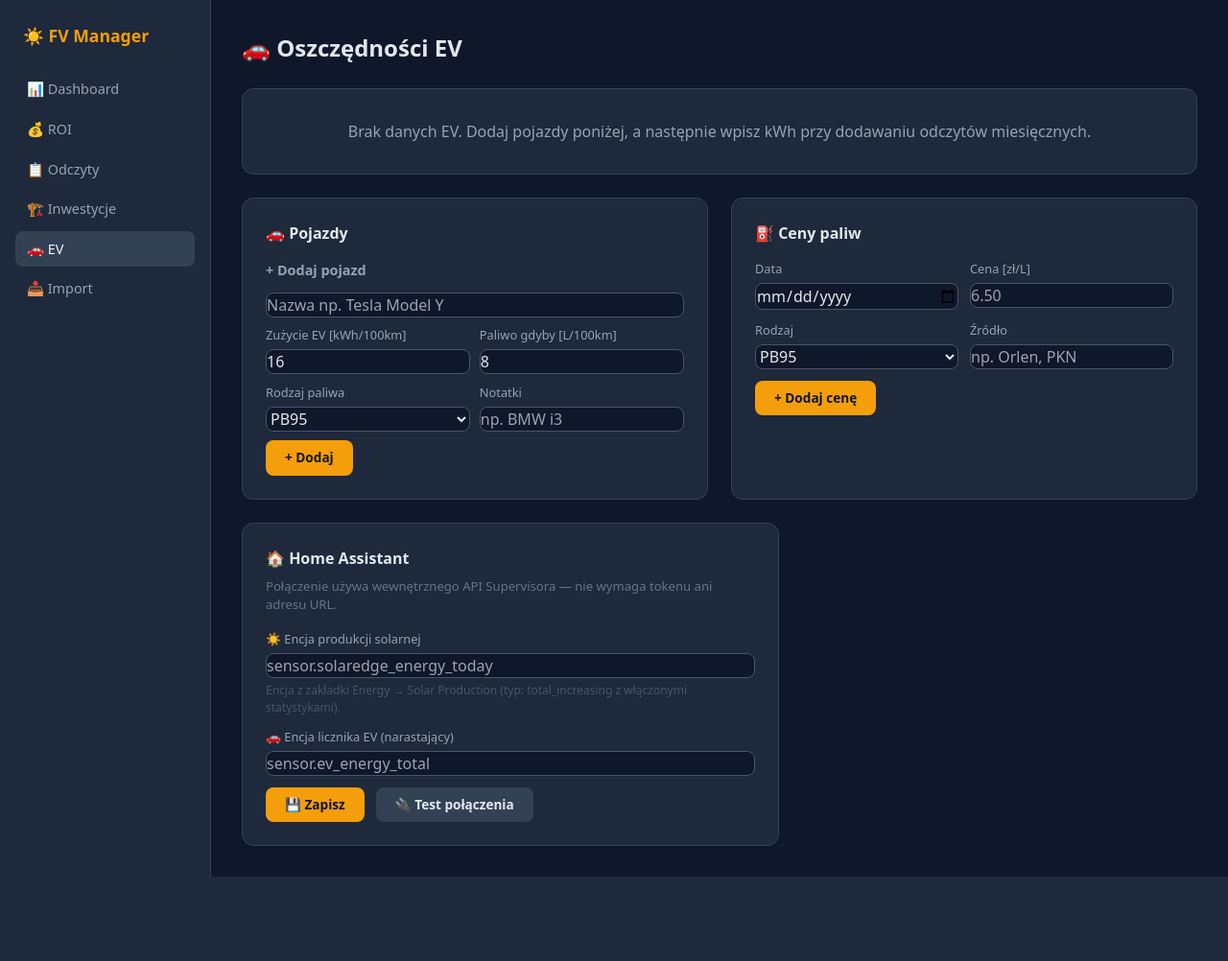
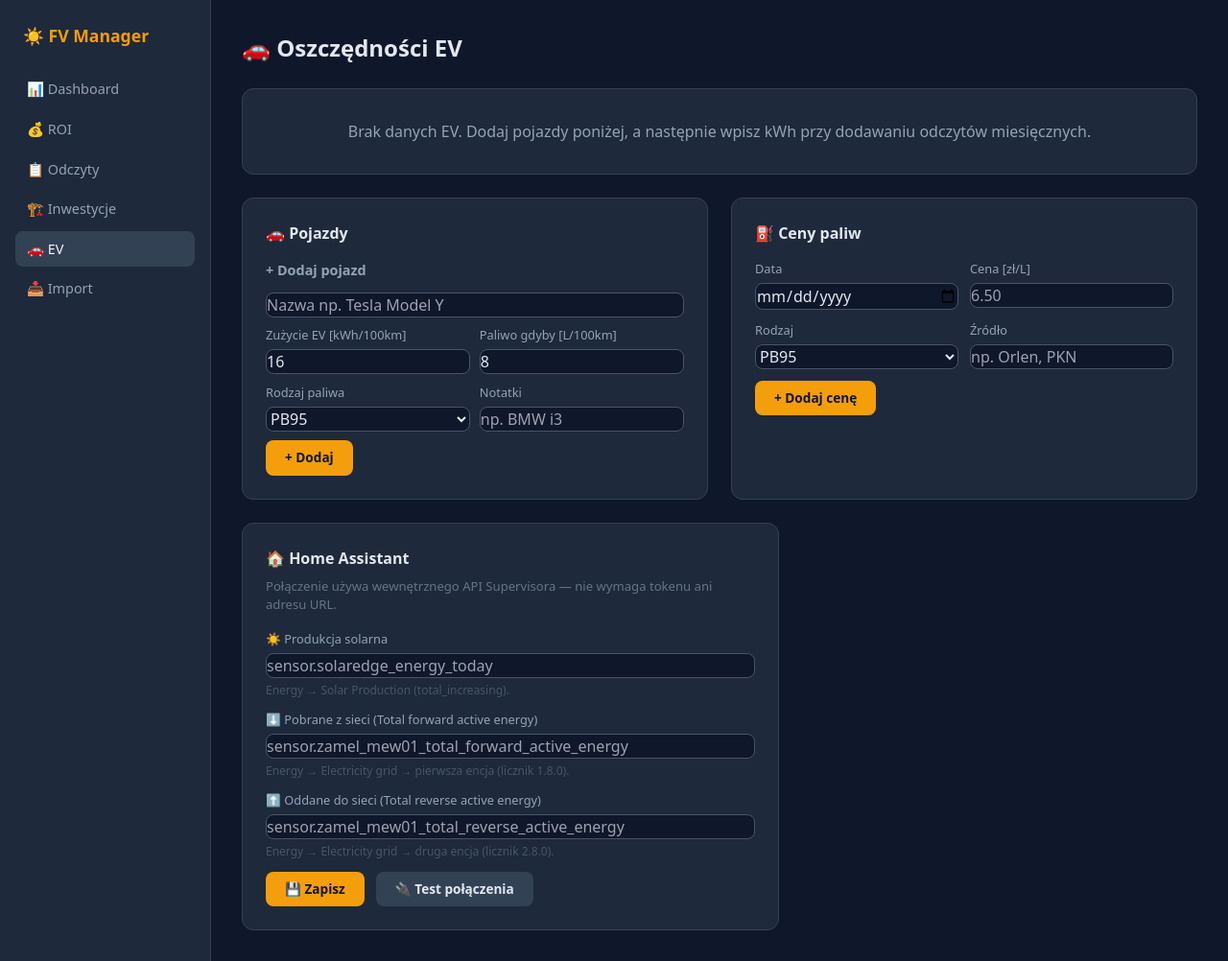
Before and after one commit to SyBeer/fv-manager, a FastAPI app: page /ev in a window 1280 px wide. Shown: the whole page at 96% size. Before the commit the page ends 914 px from the top, so only its background shows below. Run offline with FastAPI, Linux system fonts and the light colour scheme; data comes from the database, SQL or seed files in the repository; data that the repository does not hold is empty; some libraries are stand-ins or nearby versions.

Commit message:
feat: grid energy entities (forward/reverse), remove EV entity
- ha_grid_consumed_entity: Total forward active energy (pobrane 1.8.0)
- ha_grid_returned_entity: Total reverse active energy (oddane 2.8.0)
- GET /api/ha-grid-fetch?period=&direction=consumed|returned
- HA buttons next to Oddane/Pobrane fields in reading form
- Removed EV HA entity (ha_entity) from settings and routes

Co-Authored-By: Claude Sonnet 4.6 <noreply@anthropic.com>

```diff
--- a/config.yaml
+++ b/config.yaml
@@ -1,6 +1,6 @@
 name: "FV Manager"
 description: "Zarządzanie efektywnością kosztową fotowoltaiki — ROI, EV, import z Excela"
-version: "1.10.2"
+version: "1.11.0"
 slug: "fv-manager"
 init: false
 host_network: false
--- a/src/main.py
+++ b/src/main.py
@@ -717,16 +717,18 @@ async def save_ev_settings(
     fuel_consumption_l_per_100km: float = Form(...),
     annual_km: float = Form(...),
     fuel_type: str = Form("PB95"),
-    ha_entity: str = Form(None),
     ha_solar_entity: str = Form(None),
+    ha_grid_consumed_entity: str = Form(None),
+    ha_grid_returned_entity: str = Form(None),
 ):
     db = await get_db()
     try:
         await db.execute(
             """UPDATE ev_settings SET efficiency_kwh_per_100km=?, fuel_consumption_l_per_100km=?,
-               annual_km=?, fuel_type=?, ha_entity=?, ha_solar_entity=? WHERE id=1""",
+               annual_km=?, fuel_type=?, ha_solar_entity=?,
+               ha_grid_consumed_entity=?, ha_grid_returned_entity=? WHERE id=1""",
             (efficiency_kwh_per_100km, fuel_consumption_l_per_100km, annual_km,
-             fuel_type, ha_entity, ha_solar_entity),
+             fuel_type, ha_solar_entity, ha_grid_consumed_entity, ha_grid_returned_entity),
         )
         await db.commit()
     finally:
@@ -826,33 +828,6 @@ async def delete_fuel_price(request: Request, price_id: int):
     return RedirectResponse(f"{rp}/ev", status_code=303)
 
 
-@app.get("/ev/ha-fetch")
-async def ha_fetch(period: str):
-    """Pull EV kWh from Home Assistant entity for given period."""
-    import httpx
-    db = await get_db()
-    try:
-        settings = await _get_ev_settings(db)
-    finally:
-        await db.close()
-
-    ha_url, ha_token = _ha_conn()
-    ha_entity = settings.get("ha_entity") or os.getenv("HA_ENTITY", "")
-
-    if not ha_entity:
-        return JSONResponse({"error": "Skonfiguruj encję EV w ustawieniach"}, status_code=400)
-
-    try:
-        async with httpx.AsyncClient(timeout=5) as client:
-            r = await client.get(
-                f"{ha_url}/api/states/{ha_entity}",
-                headers={"Authorization": f"Bearer {ha_token}"},
-            )
-        data = r.json()
-        return JSONResponse({"state": data.get("state"), "unit": data.get("attributes", {}).get("unit_of_measurement")})
-    except Exception as e:
-        return JSONResponse({"error": str(e)}, status_code=500)
-
 
 @app.get("/api/ha-test")
 async def ha_test():
@@ -908,6 +883,46 @@ async def ha_test():
                 "production_kwh": round(float(last.get("change") or 0), 2),
                 "message": f"OK — ostatni odczyt: {round(float(last.get('change') or 0), 2)} kWh",
             })
+    except Exception as e:
+        return JSONResponse({"error": str(e)}, status_code=500)
+
+
+@app.get("/api/ha-grid-fetch")
+async def ha_grid_fetch(period: str, direction: str = "consumed"):
+    """Fetch monthly grid energy from HA statistics. direction: consumed|returned."""
+    import httpx, calendar
+    db = await get_db()
+    try:
+        settings = await _get_ev_settings(db)
+    finally:
+        await db.close()
+
+    entity = settings.get(f"ha_grid_{direction}_entity") or ""
+    if not entity:
+        return JSONResponse({"error": f"Skonfiguruj encję grid_{direction} w ustawieniach HA"}, status_code=400)
+
+    ha_url, ha_token = _ha_conn()
+    try:
+        year, month = int(period.split(".")[0]), int(period.split(".")[1])
+        last_day = calendar.monthrange(year, month)[1]
+        async with httpx.AsyncClient(timeout=10) as client:
+            r = await client.post(
+                f"{ha_url}/api/recorder/statistics_during_period",
+                headers={"Authorization": f"Bearer {ha_token}", "Content-Type": "application/json"},
+                json={
+                    "start_time": f"{year}-{month:02d}-01T00:00:00",
+                    "end_time": f"{year}-{month:02d}-{last_day}T23:59:59",
+                    "statistic_ids": [entity],
+                    "period": "month",
+                    "types": ["change"],
+                },
+            )
+        data = r.json()
+        entries = data.get(entity, [])
+        if not entries:
+            return JSONResponse({"error": f"Brak danych dla {entity} w {period}"}, status_code=404)
+        change = entries[0].get("change")
+        return JSONResponse({"kwh": round(float(change), 3), "entity": entity})
     except Exception as e:
         return JSONResponse({"error": str(e)}, status_code=500)
 
--- a/src/utils/db.py
+++ b/src/utils/db.py
@@ -93,6 +93,8 @@ async def init_db() -> None:
 
         for col, definition in [
             ("ha_solar_entity", "TEXT"),
+            ("ha_grid_consumed_entity", "TEXT"),
+            ("ha_grid_returned_entity", "TEXT"),
         ]:
             try:
                 await db.execute(f"ALTER TABLE ev_settings ADD COLUMN {col} {definition}")
--- a/templates/ev.html
+++ b/templates/ev.html
@@ -205,13 +205,19 @@
     <input type="hidden" name="fuel_consumption_l_per_100km" value="{{ settings.fuel_consumption_l_per_100km or 10 }}">
     <input type="hidden" name="annual_km" value="{{ settings.annual_km or 25000 }}">
     <div>
-      <label style="display:block; margin-bottom:.3rem; font-size:.8rem; color:#94a3b8;">☀️ Encja produkcji solarnej</label>
+      <label style="display:block; margin-bottom:.3rem; font-size:.8rem; color:#94a3b8;">☀️ Produkcja solarna</label>
       <input type="text" name="ha_solar_entity" placeholder="sensor.solaredge_energy_today" value="{{ settings.ha_solar_entity or '' }}">
-      <div style="font-size:.75rem; color:#475569; margin-top:.25rem;">Encja z zakładki Energy → Solar Production (typ: total_increasing z włączonymi statystykami).</div>
+      <div style="font-size:.75rem; color:#475569; margin-top:.25rem;">Energy → Solar Production (total_increasing).</div>
     </div>
     <div>
-      <label style="display:block; margin-bottom:.3rem; font-size:.8rem; color:#94a3b8;">🚗 Encja licznika EV (narastający)</label>
-      <input type="text" name="ha_entity" placeholder="sensor.ev_energy_total" value="{{ settings.ha_entity or '' }}">
+      <label style="display:block; margin-bottom:.3rem; font-size:.8rem; color:#94a3b8;">⬇️ Pobrane z sieci (Total forward active energy)</label>
+      <input type="text" name="ha_grid_consumed_entity" placeholder="sensor.zamel_mew01_total_forward_active_energy" value="{{ settings.ha_grid_consumed_entity or '' }}">
+      <div style="font-size:.75rem; color:#475569; margin-top:.25rem;">Energy → Electricity grid → pierwsza encja (licznik 1.8.0).</div>
+    </div>
+    <div>
+      <label style="display:block; margin-bottom:.3rem; font-size:.8rem; color:#94a3b8;">⬆️ Oddane do sieci (Total reverse active energy)</label>
+      <input type="text" name="ha_grid_returned_entity" placeholder="sensor.zamel_mew01_total_reverse_active_energy" value="{{ settings.ha_grid_returned_entity or '' }}">
+      <div style="font-size:.75rem; color:#475569; margin-top:.25rem;">Energy → Electricity grid → druga encja (licznik 2.8.0).</div>
     </div>
     <div style="display:flex; gap:.75rem; align-items:center; flex-wrap:wrap;">
       <button type="submit" class="btn btn-primary" style="font-size:.85rem;">💾 Zapisz</button>
```
Also changed, not shown: templates/reading_form.html (+21 -17 lines).
